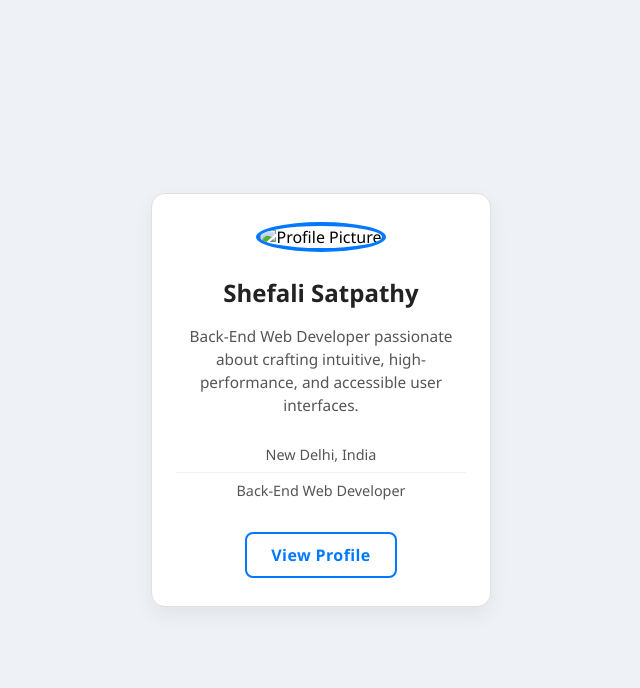
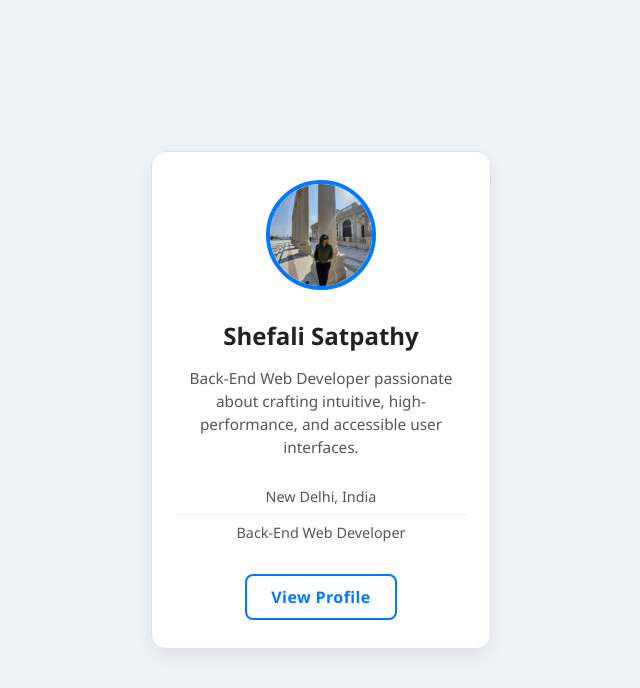
Before and after one commit to Shefali-02/Web-Designing-Portfolio-Project, a plain HTML site: page lab10.html in a window 1280 px wide. Shown: the whole page, without its empty margins (319-959 px from the left). Drawn offline with Linux system fonts and the light colour scheme.

Commit message:
Update lab10.html

```diff
--- a/lab10.html
+++ b/lab10.html
@@ -92,7 +92,7 @@
 </head>
 <body>
     <div class="profile-card">
-        <img src="file:///C:/Users/Administrator.MEA-JVMANP7D6F2/Downloads/WhatsApp%20Image%202025-11-09%20at%2012.41.22.jpeg" alt="Profile Picture">
+        <img src="Shefali (2).jpeg" alt="Profile Picture">
         <h2>Shefali Satpathy</h2>
         <p class="description">Back-End Web Developer passionate about crafting intuitive, high-performance, and accessible user interfaces.</p>
         <ul class="details">
@@ -102,4 +102,5 @@
         <a href="https://www.linkedin.com/in/shefali-satpathy-3494a3366/" class="view-btn" target="_blank">View Profile</a>
     </div>
 </body>
+
 </html>
```
